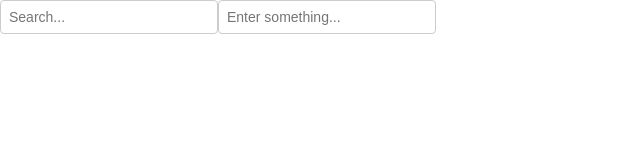
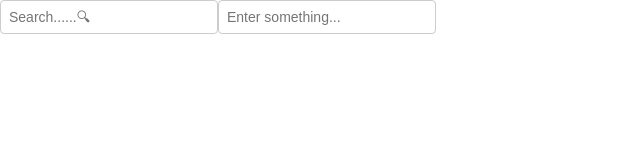
Before and after one commit to ohm2303/ReactProject-CAMT, a React (Create React App) app in the folder react-project/: page / in a window 1280 px wide. Shown: the top 160 px of the page, without its empty margins (0-640 px from the left). Built offline with nearby package versions, Linux system fonts and the light colour scheme.

Commit message:
Update Search.js

```diff
--- a/react-project/src/feature/sideComponent/Search.js
+++ b/react-project/src/feature/sideComponent/Search.js
@@ -16,7 +16,7 @@ const Search = ({ size,value, onChange }) => {
     <input
       style={inputStyle}
       type="text"
-      placeholder="Search..."
+      placeholder="Search......🔍︎"
       value={value}
       onChange={onChange}
       className="search-component"
```
